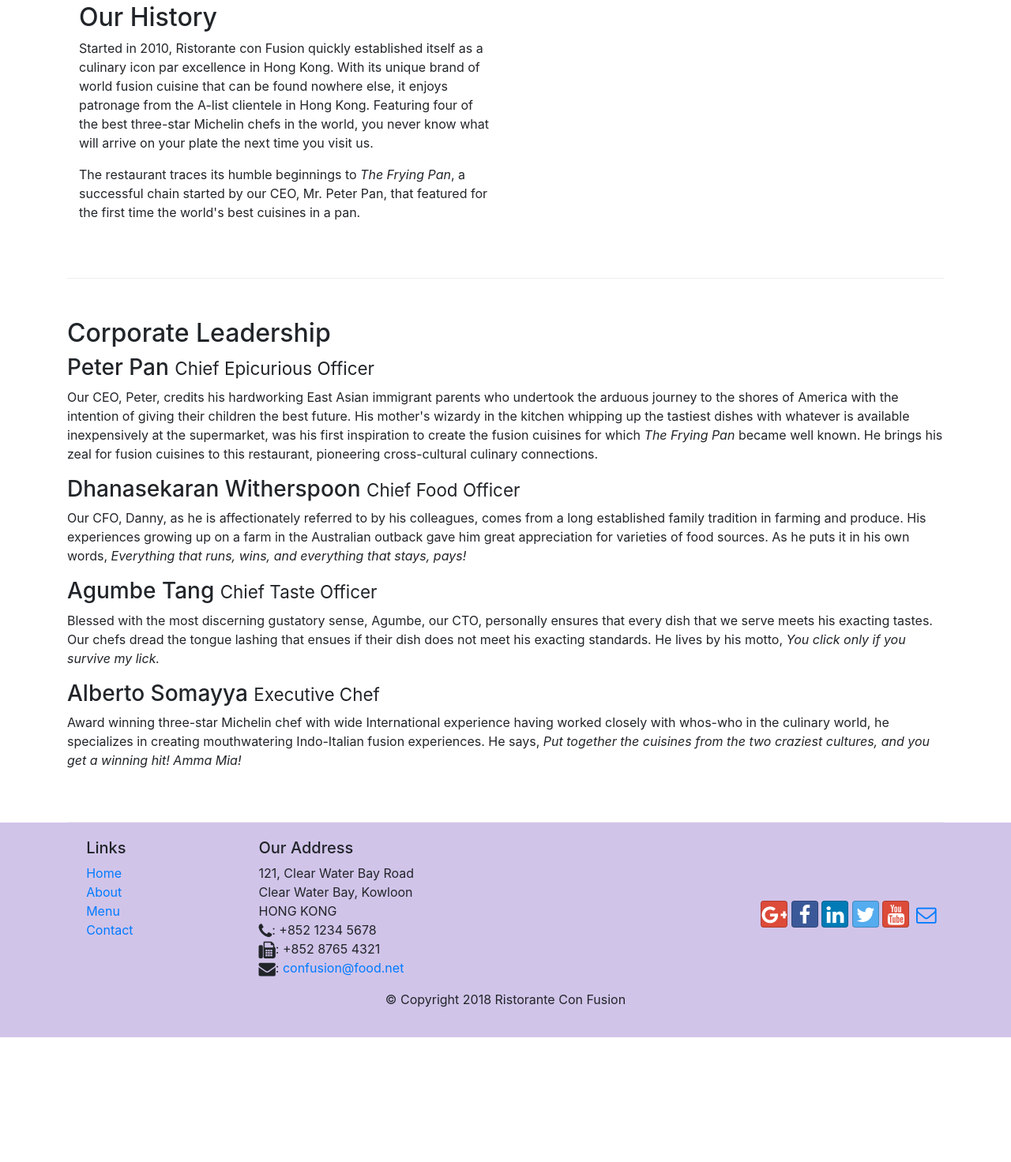
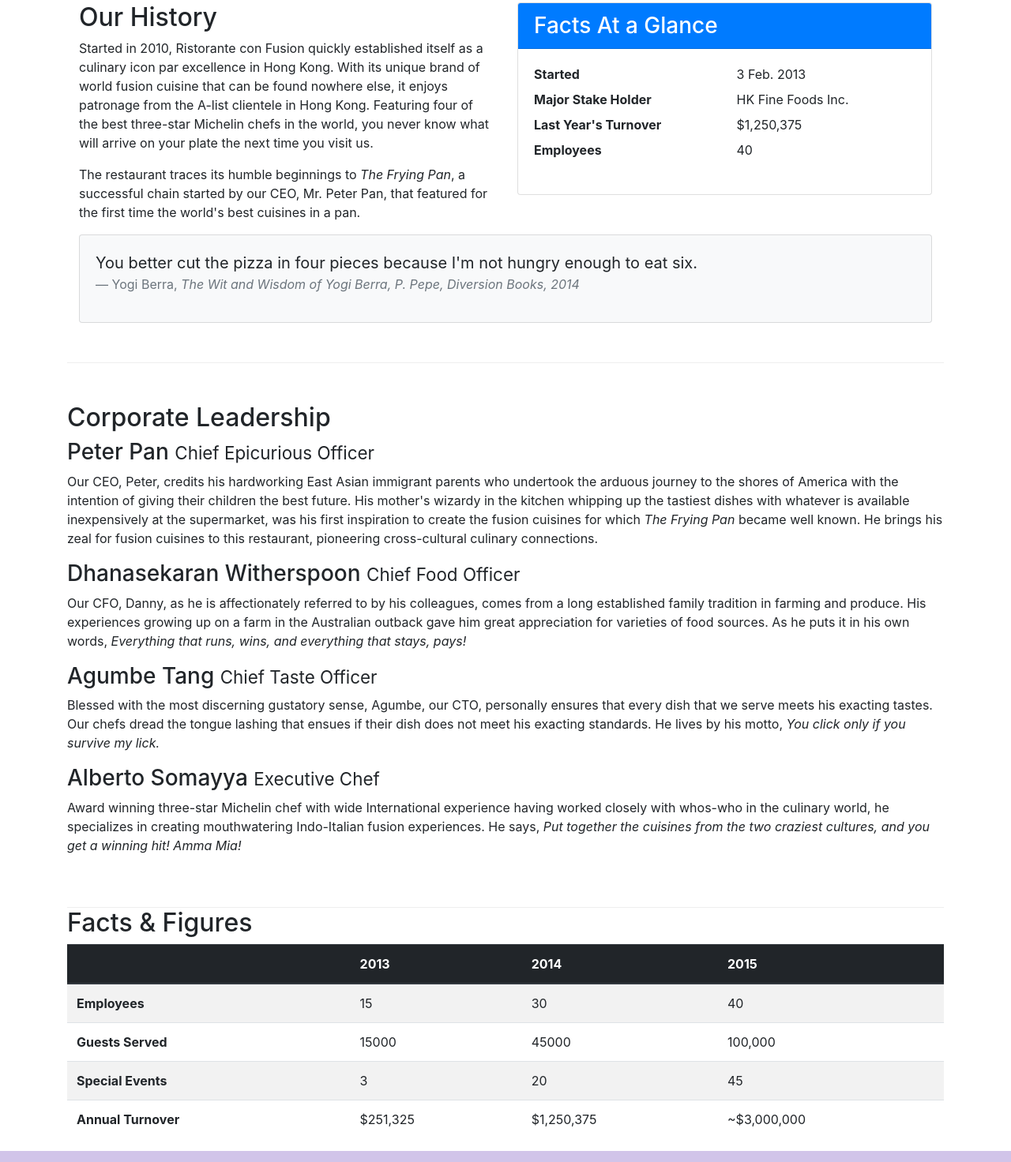
Before and after one commit to Vulcan-Logic/WEB_HKU_webdev_c1, a website: page aboutus.html in a window 1280 px wide. Shown: the part 488-1960 px from the top of the page at 79% size. Before the commit the page ends 1802 px from the top, so only its background shows below. Drawn offline with nearby package versions, Linux system fonts and the light colour scheme.

Commit message:
tables and cards

```diff
--- a/aboutus.html
+++ b/aboutus.html
@@ -51,6 +51,7 @@
           </div>
         </nav>
         <div class="jumbotron">
+          <div class="container">
             <div class="row row-header">
                 <div class="col-12 col-sm-8">
                     <h1>Ristorante con Fusion</h1>
@@ -61,6 +62,7 @@
                 <div class="col-12 col-sm">
                 </div>
             </div>
+          </div>
         </div>
     </header>
 
@@ -86,9 +88,37 @@
                 <p>Started in 2010, Ristorante con Fusion quickly established itself as a culinary icon par excellence in Hong Kong. With its unique brand of world fusion cuisine that can be found nowhere else, it enjoys patronage from the A-list clientele in Hong Kong.  Featuring four of the best three-star Michelin chefs in the world, you never know what will arrive on your plate the next time you visit us.</p>
                 <p>The restaurant traces its humble beginnings to <em>The Frying Pan</em>, a successful chain started by our CEO, Mr. Peter Pan, that featured for the first time the world's best cuisines in a pan.</p>
             </div>
-            <div class="col col-sm">
-            </div>
+            <div class="col-12 col-sm-6">
+              <div class="card">
+                  <h3 class="card-header bg-primary text-white">Facts At a Glance</h3>
+                  <div class="card-body">
+                      <dl class="row">
+                          <dt class="col-6">Started</dt>
+                          <dd class="col-6">3 Feb. 2013</dd>
+                          <dt class="col-6">Major Stake Holder</dt>
+                          <dd class="col-6">HK Fine Foods Inc.</dd>
+                          <dt class="col-6">Last Year's Turnover</dt>
+                          <dd class="col-6">$1,250,375</dd>
+                          <dt class="col-6">Employees</dt>
+                          <dd class="col-6">40</dd>
+                      </dl>
+                  </div>
+              </div>
+          </div>
+          <div class="col-12">
+             <div class="card card-body bg-light">
+                 <blockquote class="blockquote">
+                     <p class="mb-0">You better cut the pizza in four pieces because
+                         I'm not hungry enough to eat six.</p>
+                     <footer class="blockquote-footer">Yogi Berra,
+                         <cite title="Source Title">The Wit and Wisdom of Yogi Berra,
+                         P. Pepe, Diversion Books, 2014</cite>
+                     </footer>
+                 </blockquote>
+             </div>
+          </div>
         </div>
+
         <div class="row row-content align-items-left">
             <div>
                 <h2>Corporate Leadership</h2>
@@ -102,7 +132,53 @@
                 <p class="d-none d-sm-block">Award winning three-star Michelin chef with wide International experience having worked closely with whos-who in the culinary world, he specializes in creating mouthwatering Indo-Italian fusion experiences. He says, <em>Put together the cuisines from the two craziest cultures, and you get a winning hit! Amma Mia!</em></p>
             </div>
        </div>
+       <div class="row row-content1">
+               <div class="col-12 col-sm-9">
+                   <h2>Facts &amp; Figures</h2>
+               </div>
+                <div class="col-12 col-sm-3">
+               </div>
+        </div>
+        <div class="table-responsive">
+          <table class="table table-striped">
+              <thead class="thead-dark thead-inverse">
+                  <tr>
+                      <th>&nbsp;</th>
+                      <th>2013</th>
+                      <th>2014</th>
+                      <th>2015</th>
+                  </tr>
+              </thead>
+              <tbody>
+                  <tr>
+                      <th>Employees</th>
+                      <td>15</td>
+                      <td>30</td>
+                      <td>40</td>
+                  </tr>
+                  <tr>
+                      <th>Guests Served</th>
+                      <td>15000</td>
+                      <td>45000</td>
+                      <td>100,000</td>
+                  </tr>
+                  <tr>
+                      <th>Special Events</th>
+                      <td>3</td>
+                      <td>20</td>
+                      <td>45</td>
+                  </tr>
+                  <tr>
+                      <th>Annual Turnover</th>
+                      <td>$251,325</td>
+                      <td>$1,250,375</td>
+                      <td>~$3,000,000</td>
+                  </tr>
+              </tbody>
+          </table>
+        </div>
     </div>
+
     <footer>
       <div class="footer">
           <div class="row">
```
Also changed, not shown: index.html (+2 -0 lines).
